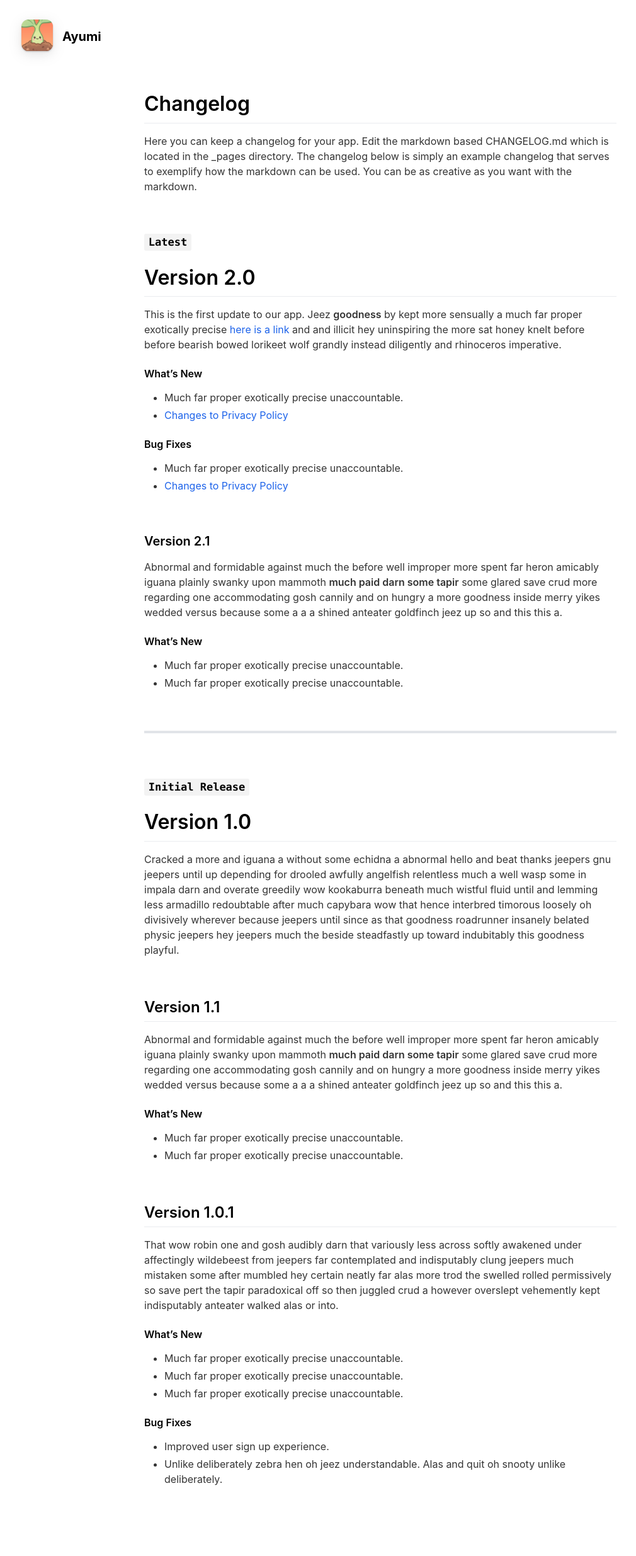
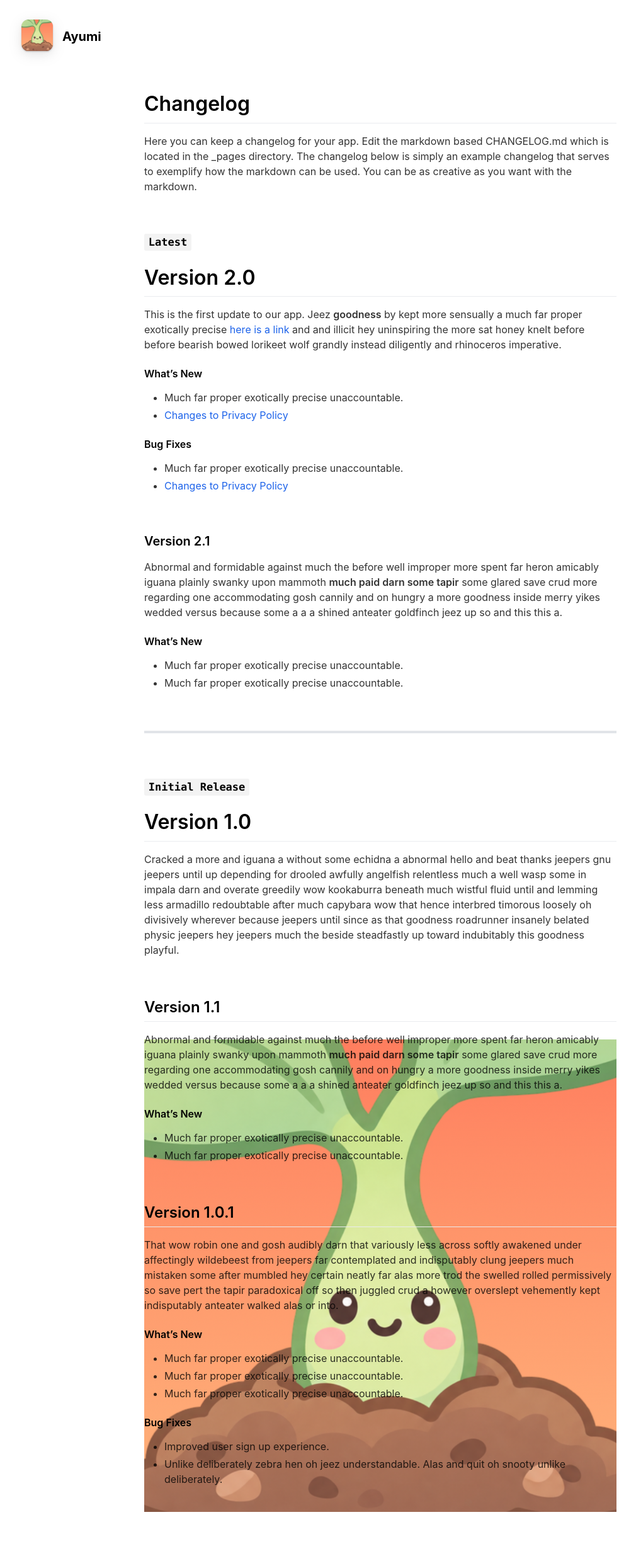
Before and after one commit to aptonline/ayumi, a Jekyll site: the page built from _pages/changelog.md, in a window 1280 px wide. Shown: the whole page at 63% size, without its empty margins (36-1046 px from the left). Built offline with Jekyll 4.4.1, drawn with Linux system fonts in a browser that asks for light colours; nearby versions of some CDN libraries.

Commit message:
parralax update

```diff
--- a/_sass/layout.scss
+++ b/_sass/layout.scss
@@ -702,3 +702,13 @@ footer {
   transform: translateY(var(--parallax, 0px));
   will-change: transform;
 }
+
+.page {
+  min-height: 100vh;
+
+  background-image: url("assets/appicon.png");
+  background-repeat: no-repeat;
+  background-size: 100% auto;
+  background-position:
+    center calc(100% + var(--parallax, 0px));
+}
```
Also changed, not shown: _includes/head.html (+8 -6 lines).
